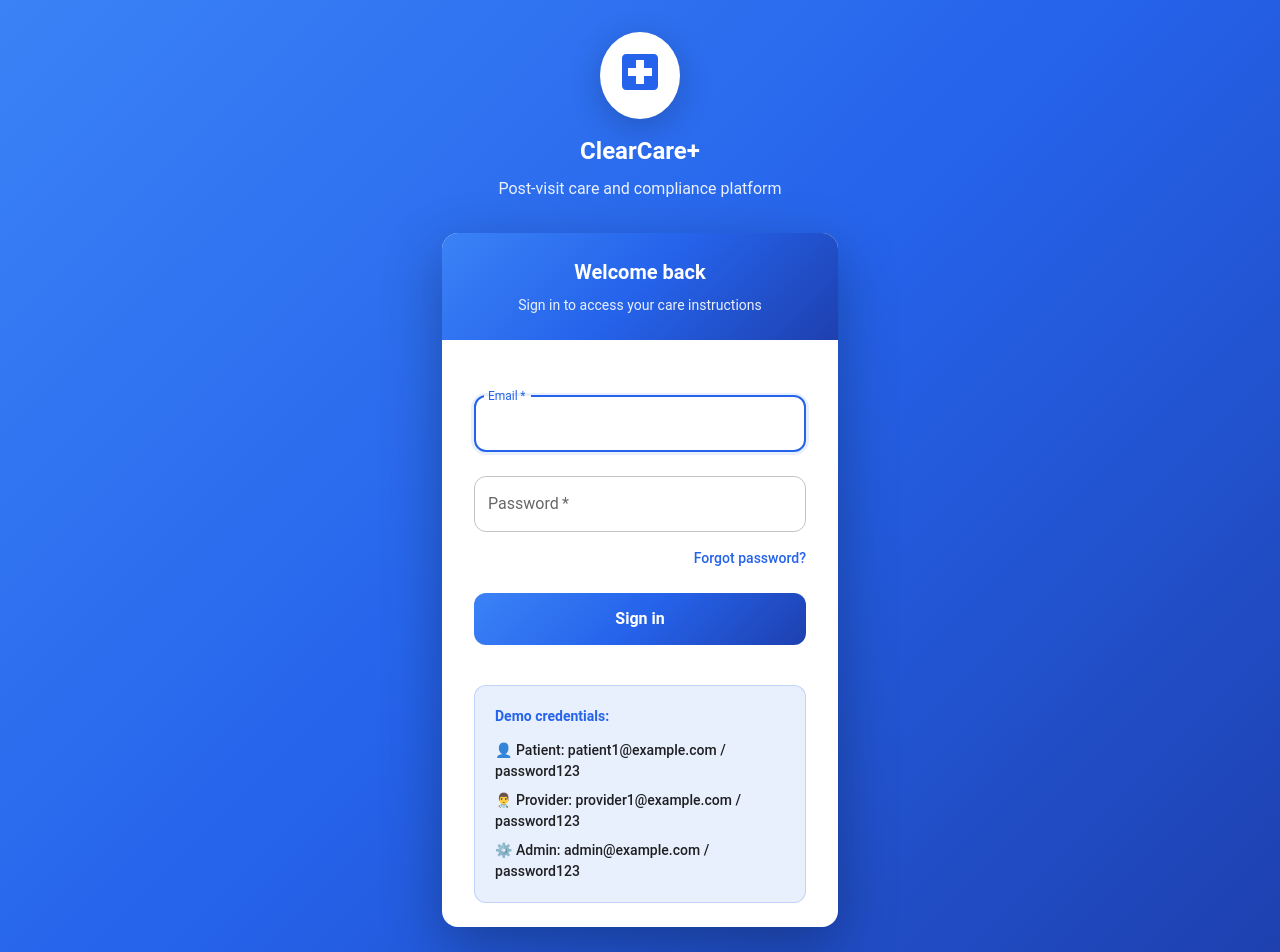
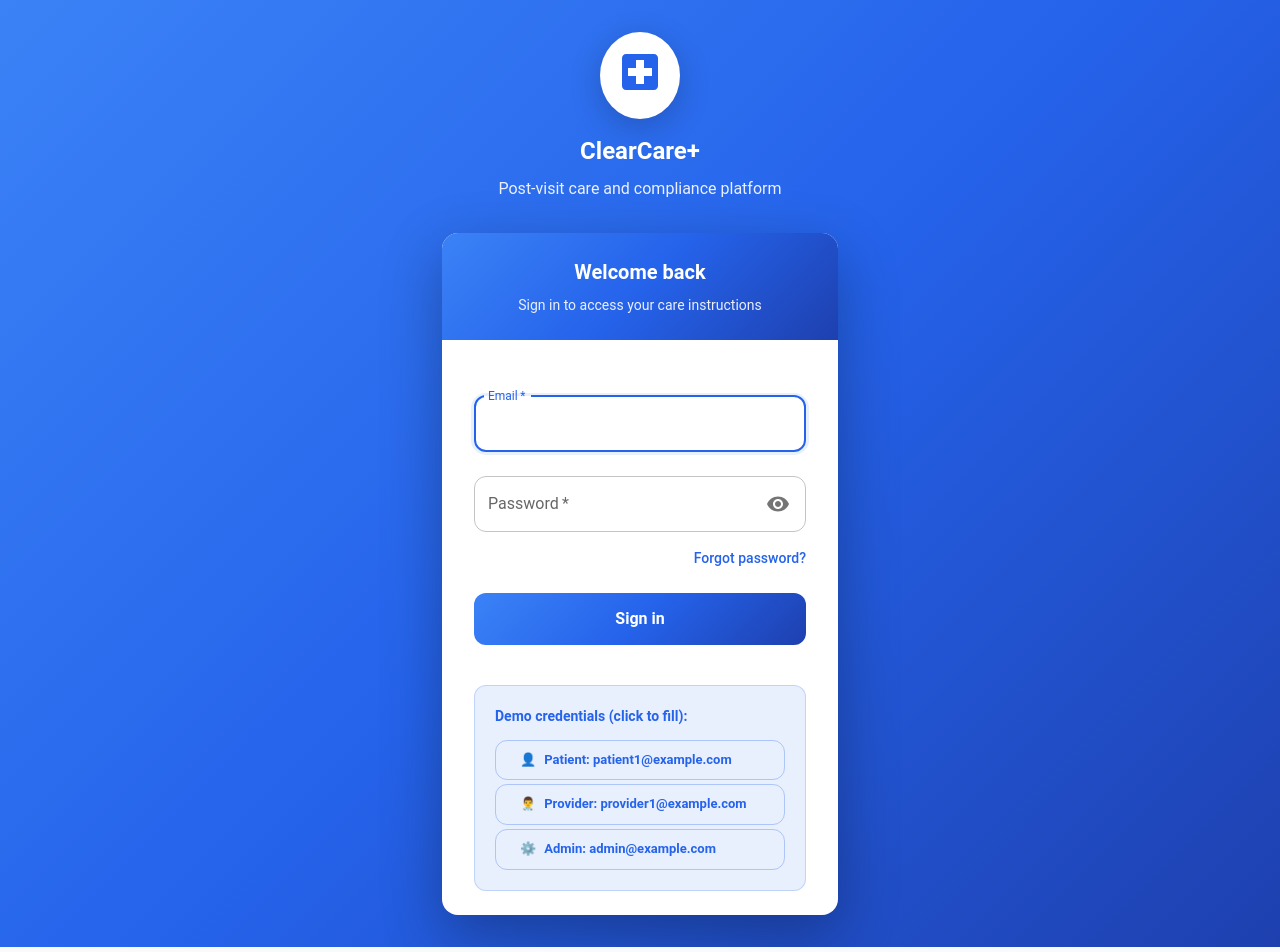
Before and after one commit to sitwat188/clearCare, a React (Vite) app in the folder frontend/: page /login in a window 1280 px wide. Shown: the top 952 px of the page. Built offline with nearby package versions, Linux system fonts and the light colour scheme; no server answers.

Commit message:
Login updates

```diff
--- a/frontend/src/i18n/locales/en.json
+++ b/frontend/src/i18n/locales/en.json
@@ -46,10 +46,10 @@
     "authCodePlaceholder": "000000 or backup code",
     "backToSignIn": "Back to sign in",
     "twoFactorVerifyFailed": "2FA verification failed.",
-    "demoCredentials": "Demo credentials:",
-    "patientDemo": "Patient: {{email}} / password123",
-    "providerDemo": "Provider: {{email}} / password123",
-    "adminDemo": "Admin: {{email}} / password123",
+    "demoCredentials": "Demo credentials (click to fill):",
+    "patientDemo": "Patient: {{email}}",
+    "providerDemo": "Provider: {{email}}",
+    "adminDemo": "Admin: {{email}}",
     "resetPassword": "Reset password",
     "resetPasswordSubtitle": "Enter your email to receive a reset link",
     "sendResetLink": "Send link",
--- a/frontend/src/i18n/locales/es.json
+++ b/frontend/src/i18n/locales/es.json
@@ -46,10 +46,10 @@
     "authCodePlaceholder": "000000 o código de respaldo",
     "backToSignIn": "Volver a iniciar sesión",
     "twoFactorVerifyFailed": "Error al verificar 2FA.",
-    "demoCredentials": "Credenciales de prueba:",
-    "patientDemo": "Paciente: {{email}} / password123",
-    "providerDemo": "Proveedor: {{email}} / password123",
-    "adminDemo": "Admin: {{email}} / password123",
+    "demoCredentials": "Credenciales de prueba (clic para rellenar):",
+    "patientDemo": "Paciente: {{email}}",
+    "providerDemo": "Proveedor: {{email}}",
+    "adminDemo": "Admin: {{email}}",
     "resetPassword": "Restablecer contraseña",
     "resetPasswordSubtitle": "Introduce tu correo para recibir un enlace de restablecimiento",
     "sendResetLink": "Enviar enlace",
--- a/frontend/src/pages/auth/LoginPage.tsx
+++ b/frontend/src/pages/auth/LoginPage.tsx
@@ -20,8 +20,14 @@ import {
   CircularProgress,
   alpha,
   Link,
+  InputAdornment,
+  IconButton,
 } from '@mui/material';
-import { LocalHospital as HospitalIcon } from '@mui/icons-material';
+import {
+  LocalHospital as HospitalIcon,
+  Visibility as VisibilityIcon,
+  VisibilityOff as VisibilityOffIcon,
+} from '@mui/icons-material';
 import { loginSuccess } from '../../store/slices/authSlice';
 import { login as loginService, verifyTwoFactor } from '../../services/authService';
 import { ROUTES } from '../../config/routes';
@@ -29,16 +35,31 @@ import { APP_NAME } from '../../utils/constants';
 
 const PASSWORD_RESET_SUCCESS_KEY = 'passwordResetSuccess';
 
+// Matches backend seed (prisma/seed.ts)
+const DEMO_PASSWORD = 'Password123!';
+const DEMO_USERS = [
+  { email: 'patient1@example.com', labelKey: 'auth.patientDemo', icon: '👤' },
+  { email: 'provider1@example.com', labelKey: 'auth.providerDemo', icon: '👨‍⚕️' },
+  { email: 'admin@example.com', labelKey: 'auth.adminDemo', icon: '⚙️' },
+] as const;
+
 const LoginPage = () => {
   const { t } = useTranslation();
   const [email, setEmail] = useState('');
   const [password, setPassword] = useState('');
+  const [showPassword, setShowPassword] = useState(false);
   const [twoFactorToken, setTwoFactorToken] = useState<string | null>(null);
   const [twoFactorCode, setTwoFactorCode] = useState('');
   const [error, setError] = useState<string | null>(null);
   const [loading, setLoading] = useState(false);
   const dispatch = useDispatch();
   const navigate = useNavigate();
+
+  const fillDemoCredentials = (demoEmail: string) => {
+    setEmail(demoEmail);
+    setPassword(DEMO_PASSWORD);
+    setError(null);
+  };
 
   useEffect(() => {
     if (sessionStorage.getItem(PASSWORD_RESET_SUCCESS_KEY)) {
@@ -248,12 +269,27 @@ const LoginPage = () => {
                   fullWidth
                   name="password"
                   label={t('auth.passwordLabel')}
-                  type="password"
+                  type={showPassword ? 'text' : 'password'}
                   id="password"
                   autoComplete="current-password"
                   value={password}
                   onChange={(e) => setPassword(e.target.value)}
                   disabled={loading}
+                  InputProps={{
+                    endAdornment: (
+                      <InputAdornment position="end">
+                        <IconButton
+                          aria-label={showPassword ? 'Hide password' : 'Show password'}
+                          onClick={() => setShowPassword((prev) => !prev)}
+                          onMouseDown={(e) => e.preventDefault()}
+                          edge="end"
+                          size="small"
+                        >
+                          {showPassword ? <VisibilityOffIcon /> : <VisibilityIcon />}
+                        </IconButton>
+                      </InputAdornment>
+                    ),
+                  }}
                 />
                 <Box sx={{ display: 'flex', justifyContent: 'flex-end', mt: 1 }}>
                   <Link
@@ -310,16 +346,34 @@ const LoginPage = () => {
               <Typography variant="subtitle2" sx={{ fontWeight: 700, mb: 1.5, color: 'primary.main' }}>
                 {t('auth.demoCredentials')}
               </Typography>
-              <Box sx={{ display: 'flex', flexDirection: 'column', gap: 1 }}>
-                <Typography variant="body2" sx={{ fontWeight: 500 }}>
-                  👤 {t('auth.patientDemo', { email: 'patient1@example.com' })}
-                </Typography>
-                <Typography variant="body2" sx={{ fontWeight: 500 }}>
-                  👨‍⚕️ {t('auth.providerDemo', { email: 'provider1@example.com' })}
-                </Typography>
-                <Typography variant="body2" sx={{ fontWeight: 500 }}>
-                  ⚙️ {t('auth.adminDemo', { email: 'admin@example.com' })}
-                </Typography>
+              <Box sx={{ display: 'flex', flexDirection: 'column', gap: 0.5 }}>
+                {DEMO_USERS.map(({ email: demoEmail, labelKey, icon }) => (
+                  <Button
+                    key={demoEmail}
+                    type="button"
+                    fullWidth
+                    variant="outlined"
+                    size="small"
+                    onClick={() => fillDemoCredentials(demoEmail)}
+                    disabled={loading}
+                    sx={{
+                      justifyContent: 'flex-start',
+                      textTransform: 'none',
+                      py: 1,
+                      borderColor: alpha('#2563eb', 0.3),
+                      color: 'primary.main',
+                      '&:hover': {
+                        borderColor: 'primary.main',
+                        bgcolor: alpha('#2563eb', 0.08),
+                      },
+                    }}
+                  >
+                    <Box component="span" sx={{ mr: 1 }}>
+                      {icon}
+                    </Box>
+                    {t(labelKey, { email: demoEmail })}
+                  </Button>
+                ))}
               </Box>
             </Box>
             )}
```
Also changed, not shown: 1 other file (tests, documents, lock files or other folders).
